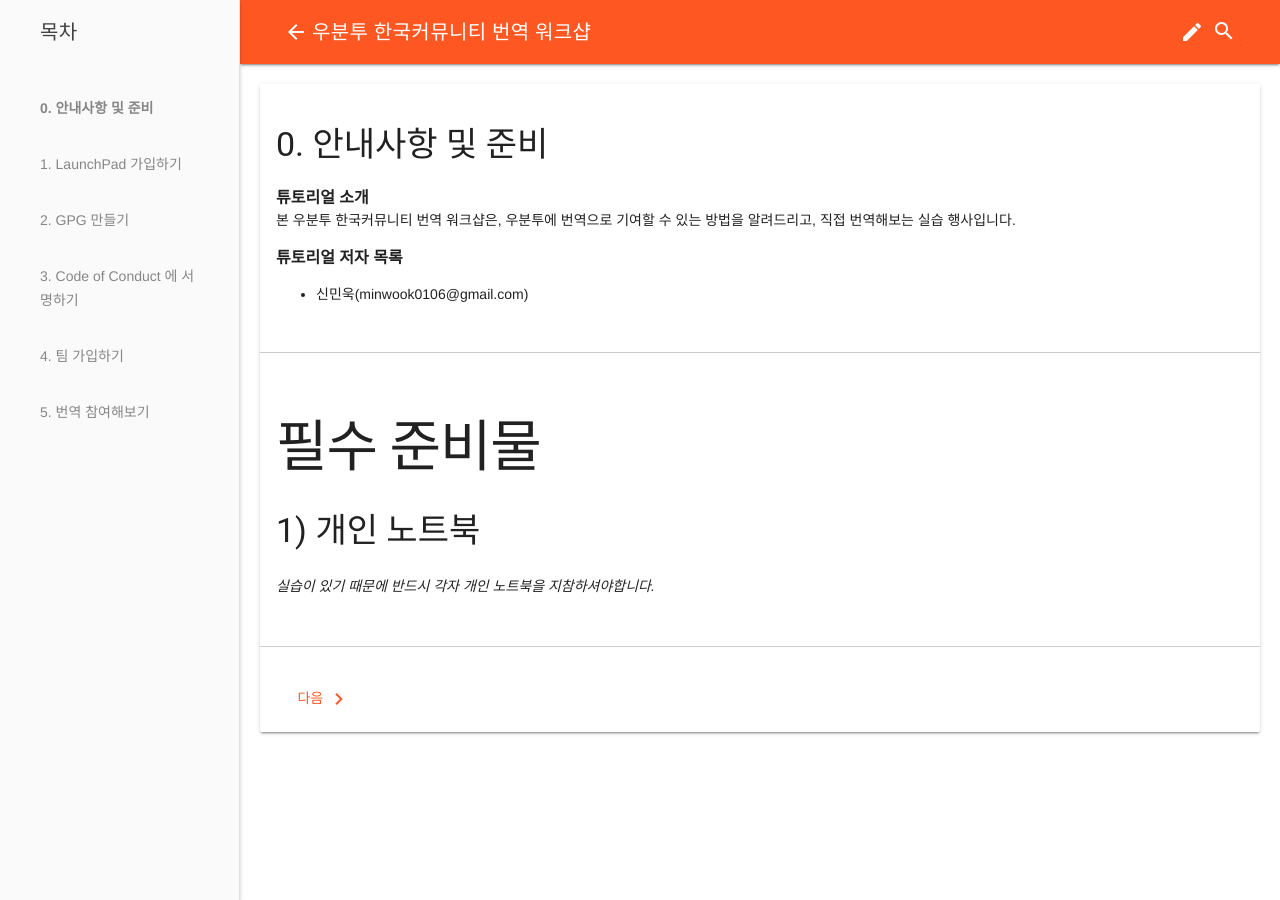
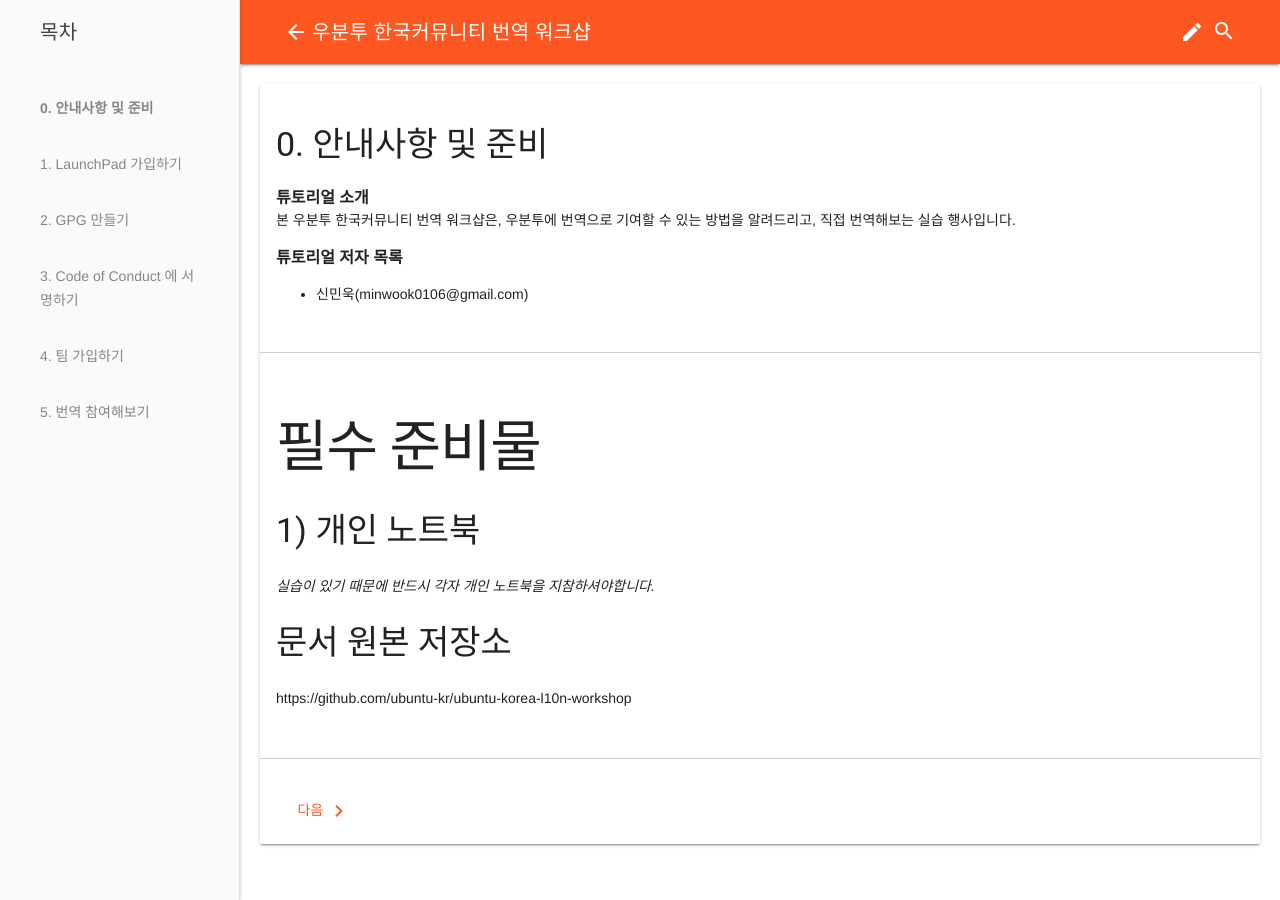
Before and after one commit to ubuntu-kr/tutorials, a Jekyll site: the page built from _tutorials/l10n-workshop/0-intro.md, in a window 1280 px wide. Built offline with Jekyll 4.4.1, drawn with Linux system fonts in a browser that asks for light colours.

Commit message:
저장소 링크 추가

```diff
--- a/_tutorials/l10n-workshop/0-intro.md
+++ b/_tutorials/l10n-workshop/0-intro.md
@@ -13,3 +13,6 @@ order: 0
 ### 1) 개인 노트북
 
 *실습이 있기 때문에 반드시 각자 개인 노트북을 지참하셔야합니다.*
+
+### 문서 원본 저장소
+https://github.com/ubuntu-kr/ubuntu-korea-l10n-workshop
```
